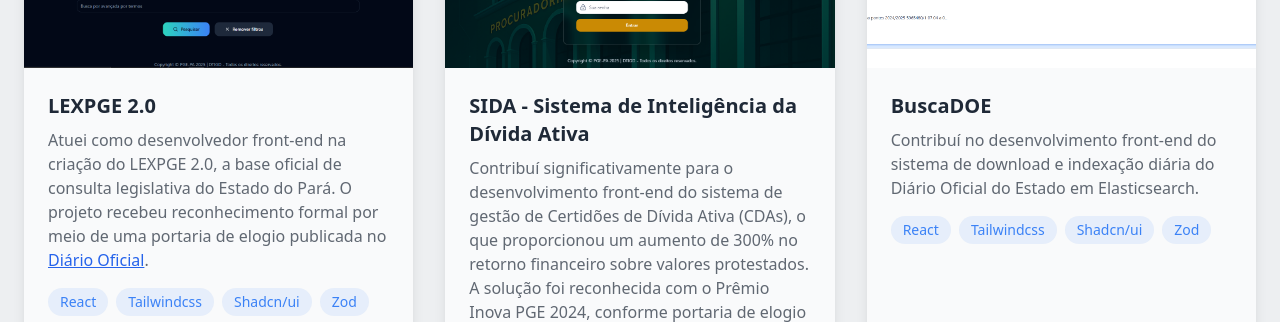
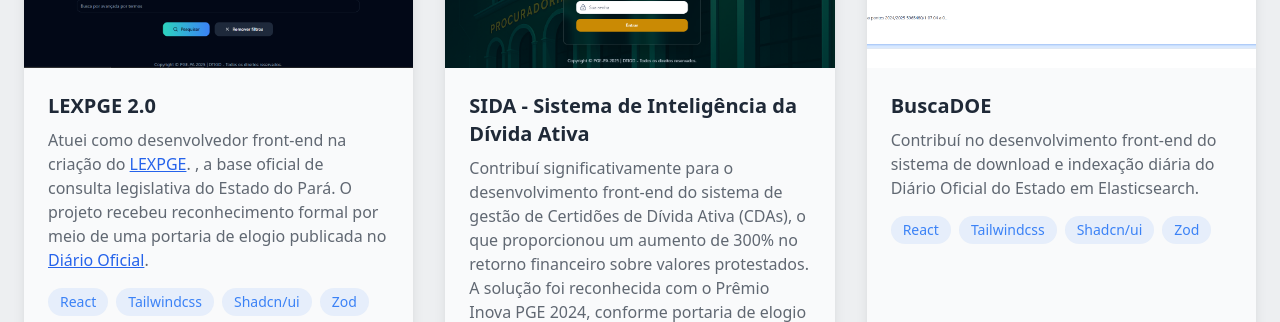
Before and after one commit to anderson-pontes/landingpage, a React (Vite) app: page / in a window 1280 px wide. Shown: the part 2740-3062 px from the top of the page. Built offline with nearby package versions, Linux system fonts and the light colour scheme.

Commit message:
ajuste no layout

```diff
--- a/src/App.tsx
+++ b/src/App.tsx
@@ -236,7 +236,16 @@
               title="LEXPGE 2.0"
               description={
                 <>
-                  Atuei como desenvolvedor front-end na criação do LEXPGE 2.0, a base oficial de consulta
+                  Atuei como desenvolvedor front-end na criação do {' '}
+                  <a
+                    href="https://lex.pge.pa.gov.br/"
+                    target="_blank"
+                    rel="noopener noreferrer"
+                    className="text-blue-600 underline hover:text-blue-800"
+                  >
+                    LEXPGE
+                  </a>.
+                  , a base oficial de consulta
                   legislativa do Estado do Pará. O projeto recebeu reconhecimento formal por meio de uma portaria
                   de elogio publicada no{' '}
                   <a
```
